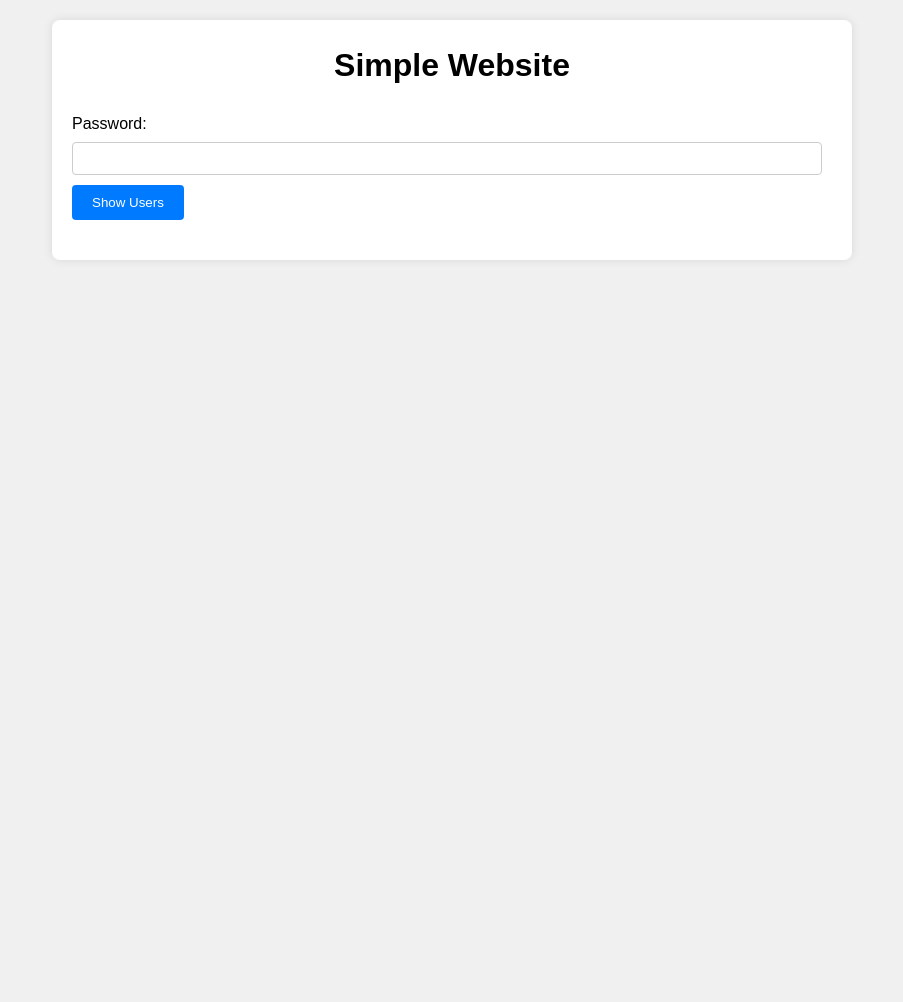
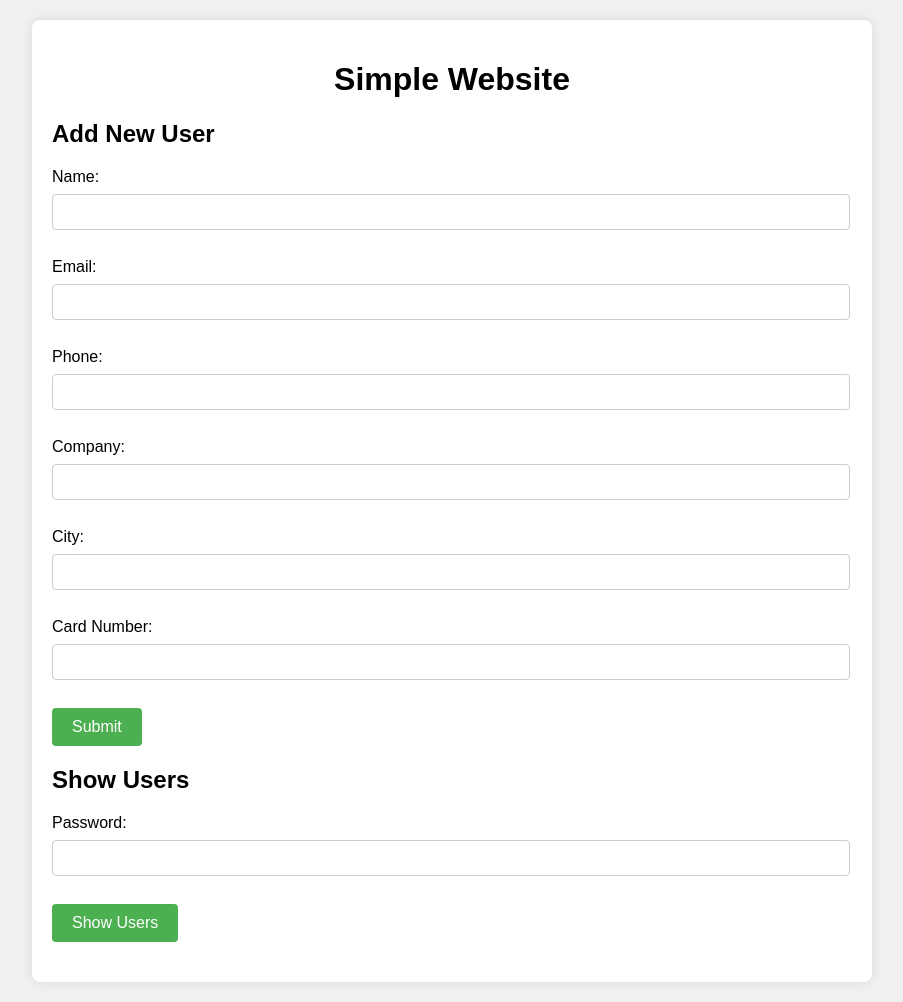
Before and after one commit to etgeriflimba/mywebsite, a PHP site: page / in a window 1280 px wide. Shown: the whole page, without its empty margins (188-1091 px from the left). Before the commit the page ends 260 px from the top, so only its background shows below. Run offline with PHP 8.4, Linux system fonts and the light colour scheme.

Commit message:
mywebsite

```diff
--- a/config.php
+++ b/config.php
@@ -1,14 +1,13 @@
 <?php
-include 'encryption_key.php';
+// Constants for database connection
+define('DB_SERVER', 'localhost'); // Ganti dengan host database Anda
+define('DB_USERNAME', 'id22330104_ujicoba'); // Ganti dengan username database Anda
+define('DB_PASSWORD', 'Ujicoba123#'); // Ganti dengan password database Anda
+define('DB_NAME', 'id22330104_ujicoba'); // Ganti dengan nama database Anda
 
-$servername = "localhost";
-$username = "root";
-$password = "";
-$dbname = "mydatabase";
-
-// Create connection
-$conn = new mysqli($servername, $username, $password, $dbname);
-
+// Create a new MySQLi connection
+$conn = new mysqli(DB_SERVER, DB_USERNAME, DB_PASSWORD, DB_NAME);
+define('ENCRYPTION_KEY', 'Ujicoba123#'); // Ganti dengan kunci enkripsi Anda
 // Check connection
 if ($conn->connect_error) {
     die("Connection failed: " . $conn->connect_error);
--- a/encryption_key.php
+++ b/encryption_key.php
@@ -1,4 +1,3 @@
 <?php
-//kunci enkripsi//
-define('ENCRYPTION_KEY', 'your-secret-key-here');
+define('ENCRYPTION_KEY', 'hanyaujicoba');
 ?>
--- a/index.php
+++ b/index.php
@@ -5,7 +5,6 @@ ini_set('display_errors', 1);
 
 include 'config.php';
 
-// Fungsi enkripsi dan dekripsi data
 function encryptData($data, $key) {
     $iv = openssl_random_pseudo_bytes(openssl_cipher_iv_length('aes-256-cbc'));
     $encrypted = openssl_encrypt($data, 'aes-256-cbc', $key, 0, $iv);
@@ -13,98 +12,68 @@ function encryptData($data, $key) {
 }
 
 function decryptData($data, $key) {
-    $parts = explode('::', base64_decode($data), 2);
+    $decoded_data = base64_decode($data);
+    if ($decoded_data === false) {
+        return null; // Return null if base64 decoding fails
+    }
+    $parts = explode('::', $decoded_data, 2);
     if (count($parts) === 2) {
         $encrypted_data = $parts[0];
         $iv = base64_decode($parts[1]);
-        if (strlen($iv) === openssl_cipher_iv_length('aes-256-cbc')) {
-            return openssl_decrypt($encrypted_data, 'aes-256-cbc', $key, 0, $iv);
+        if ($iv !== false && strlen($iv) === openssl_cipher_iv_length('aes-256-cbc')) {
+            $decrypted = openssl_decrypt($encrypted_data, 'aes-256-cbc', $key, 0, $iv);
+            return $decrypted !== false ? $decrypted : null; // Return decrypted data or null if decryption fails
         }
     }
-    return null;
+    return null; // Return null if decryption fails
 }
 
+// Penambahan data
+if ($_SERVER["REQUEST_METHOD"] == "POST" && isset($_POST['submit'])) {
+    $name = $_POST["name"]; // Name tidak dienkripsi
+    $email = encryptData($_POST["email"], ENCRYPTION_KEY); // Email dienkripsi
+    $phone = $_POST["phone"];
+    $company = $_POST["company"];
+    $city = $_POST["city"];
+    $card_number = encryptData($_POST["card_number"], ENCRYPTION_KEY); // Card Number dienkripsi
+
+    $sql = "INSERT INTO users (name, email, phone, company, city, card_number)
+            VALUES ('$name', '$email', '$phone', '$company', '$city', '$card_number')";
+
+    if ($conn->query($sql) === TRUE) {
+        echo "<div class='success'>New record created successfully</div>";
+    } else {
+        echo "<div class='error'>Error: " . $sql . "<br>" . $conn->error . "</div>";
+    }
+}
+
+// Penghapusan data
+if (isset($_GET['delete'])) {
+    $id = $_GET['delete'];
+    $sql = "DELETE FROM users WHERE id=$id";
+
+    if ($conn->query($sql) === TRUE) {
+        echo "<div class='success'>Record deleted successfully</div>";
+    } else {
+        echo "<div class='error'>Error: " . $sql . "<br>" . $conn->error . "</div>";
+    }
+}
+
+// Memeriksa password untuk menampilkan daftar pengguna
 $show_users = false;
-
-// Periksa apakah form untuk menampilkan pengguna telah disubmit
-if ($_SERVER["REQUEST_METHOD"] == "POST" && isset($_POST['submit_show_users'])) {
+if ($_SERVER["REQUEST_METHOD"] == "POST" && isset($_POST['show_users'])) {
     $password = $_POST["password"];
-    if ($password === 'Ujicoba123#') {
-        $_SESSION['show_users'] = true; // Set session jika password benar
-        $show_users = true; // Set variabel untuk menampilkan users
+    if ($password === 'ujicoba') {  // Ganti dengan kata sandi Anda
+        $_SESSION['show_users'] = true;
+        $show_users = true;
     } else {
         echo "<div class='error'>Incorrect password</div>";
     }
 }
 
-// Periksa session untuk menentukan apakah menampilkan users atau tidak
 if (isset($_SESSION['show_users']) && $_SESSION['show_users'] === true) {
     $show_users = true;
 }
-
-// Proses form untuk menambah atau mengupdate data pengguna
-if ($_SERVER["REQUEST_METHOD"] == "POST" && isset($_POST['submit'])) {
-    $id = isset($_POST["id"]) ? intval($_POST["id"]) : 0;
-    $name = $_POST["name"];
-    $email = encryptData($_POST["email"], ENCRYPTION_KEY);
-    $phone = $_POST["phone"];
-    $company = $_POST["company"];
-    $city = $_POST["city"];
-    $card_number = encryptData($_POST["card_number"], ENCRYPTION_KEY);
-
-    if ($id) {
-        $stmt = $conn->prepare("UPDATE users SET name=?, email=?, phone=?, company=?, city=?, card_number=? WHERE id=?");
-        $stmt->bind_param("ssssssi", $name, $email, $phone, $company, $city, $card_number, $id);
-    } else {
-        $stmt = $conn->prepare("INSERT INTO users (name, email, phone, company, city, card_number) VALUES (?, ?, ?, ?, ?, ?)");
-        $stmt->bind_param("ssssss", $name, $email, $phone, $company, $city, $card_number);
-    }
-
-    if ($stmt->execute()) {
-        echo "<div class='success'>Record " . ($id ? "updated" : "created") . " successfully</div>";
-    } else {
-        echo "<div class='error'>Error: " . $stmt->error . "</div>";
-    }
-    $stmt->close();
-}
-
-// Proses untuk menghapus pengguna
-if (isset($_GET['delete'])) {
-    $id = intval($_GET['delete']);
-    $stmt = $conn->prepare("DELETE FROM users WHERE id=?");
-    $stmt->bind_param("i", $id);
-
-    if ($stmt->execute()) {
-        echo "<div class='success'>Record deleted successfully</div>";
-    } else {
-        echo "<div class='error'>Error: " . $stmt->error . "</div>";
-    }
-    $stmt->close();
-}
-
-// Data untuk mengedit pengguna
-$edit_data = ['id' => '', 'name' => '', 'email' => '', 'phone' => '', 'company' => '', 'city' => '', 'card_number' => ''];
-if (isset($_GET['edit'])) {
-    $id = intval($_GET['edit']);
-    $stmt = $conn->prepare("SELECT * FROM users WHERE id=?");
-    $stmt->bind_param("i", $id);
-    $stmt->execute();
-    $result = $stmt->get_result();
-    if ($result->num_rows > 0) {
-        $row = $result->fetch_assoc();
-        $edit_data = [
-            'id' => $row['id'],
-            'name' => $row['name'],
-            'email' => decryptData($row['email'], ENCRYPTION_KEY),
-            'phone' => $row['phone'],
-            'company' => $row['company'],
-            'city' => $row['city'],
-            'card_number' => decryptData($row['card_number'], ENCRYPTION_KEY)
-        ];
-    }
-    $stmt->close();
-}
-
 ?>
 
 <!DOCTYPE html>
@@ -113,38 +82,37 @@ if (isset($_GET['edit'])) {
     <meta charset="UTF-8">
     <meta name="viewport" content="width=device-width, initial-scale=1.0">
     <title>Simple Website</title>
-    <link rel="stylesheet" href="style.css">
+    <link rel="stylesheet" href="style.css"> <!-- Link ke file CSS eksternal -->
 </head>
 <body>
     <div class="container">
         <h1>Simple Website</h1>
 
+        <h2>Add New User</h2>
+        <form method="POST" action="">
+            <label for="name">Name:</label>
+            <input type="text" id="name" name="name" required><br><br>
+            <label for="email">Email:</label>
+            <input type="email" id="email" name="email" required><br><br>
+            <label for="phone">Phone:</label>
+            <input type="text" id="phone" name="phone"><br><br>
+            <label for="company">Company:</label>
+            <input type="text" id="company" name="company"><br><br>
+            <label for="city">City:</label>
+            <input type="text" id="city" name="city"><br><br>
+            <label for="card_number">Card Number:</label>
+            <input type="text" id="card_number" name="card_number" required><br><br>
+            <button type="submit" name="submit">Submit</button>
+        </form>
+
         <?php if (!$show_users): ?>
+            <h2>Show Users</h2>
             <form method="POST" action="">
                 <label for="password">Password:</label>
-                <input type="password" id="password" name="password" required>
-                <input type="hidden" name="show_users" value="true">
-                <button type="submit" name="submit_show_users">Show Users</button>
+                <input type="password" id="password" name="password" required><br><br>
+                <button type="submit" name="show_users">Show Users</button>
             </form>
         <?php else: ?>
-
-            <form method="POST" action="">
-                <input type="hidden" name="id" value="<?php echo htmlspecialchars($edit_data['id']); ?>">
-                <label for="name">Name:</label>
-                <input type="text" id="name" name="name" value="<?php echo htmlspecialchars($edit_data['name']); ?>" required>
-                <label for="email">Email:</label>
-                <input type="email" id="email" name="email" value="<?php echo htmlspecialchars($edit_data['email']); ?>" required>
-                <label for="phone">Phone:</label>
-                <input type="text" id="phone" name="phone" value="<?php echo htmlspecialchars($edit_data['phone']); ?>" required>
-                <label for="company">Company:</label>
-                <input type="text" id="company" name="company" value="<?php echo htmlspecialchars($edit_data['company']); ?>" required>
-                <label for="city">City:</label>
-                <input type="text" id="city" name="city" value="<?php echo htmlspecialchars($edit_data['city']); ?>" required>
-                <label for="card_number">Card Number:</label>
-                <input type="text" id="card_number" name="card_number" value="<?php echo htmlspecialchars($edit_data['card_number']); ?>" required>
-                <button type="submit" name="submit">Submit</button>
-            </form>
-
             <h2>Users List</h2>
             <table>
                 <tr>
@@ -163,33 +131,29 @@ if (isset($_GET['edit'])) {
 
                 if ($result->num_rows > 0) {
                     while($row = $result->fetch_assoc()) {
-                        $decrypted_email = htmlspecialchars(decryptData($row["email"], ENCRYPTION_KEY) ?? '');
-                        $decrypted_card_number = htmlspecialchars(decryptData($row["card_number"], ENCRYPTION_KEY) ?? '');
+                        // Handle decryption only for encrypted fields
+                        $decrypted_email = decryptData($row["email"], ENCRYPTION_KEY);
+                        $decrypted_card_number = decryptData($row["card_number"], ENCRYPTION_KEY);
+
                         echo "<tr>
-                                <td>" . $row["id"]. "</td>
+                                <td>" . $row["id"] . "</td>
                                 <td>" . htmlspecialchars($row["name"]) . "</td>
-                                <td>" . $decrypted_email . "</td>
-                                <td>" . htmlspecialchars($row["phone"]) . "</td>
-                                <td>" . htmlspecialchars($row["company"]) . "</td>
-                                <td>" . htmlspecialchars($row["city"]) . "</td>
-                                <td>" . $decrypted_card_number . "</td>
-                                <td>
-                                    <a href='?edit=" . $row["id"] . "'>Edit</a> |
-                                    <a href='?delete=" . $row["id"] . "' onclick='return confirm(\"Are you sure you want to delete this record?\")'>Delete</a>
-                                </td>
+                                <td>" . ($decrypted_email !== null ? htmlspecialchars($decrypted_email) : 'Decryption Error') . "</td>
+                                <td>" . (isset($row["phone"]) ? htmlspecialchars($row["phone"]) : '') . "</td>
+                                <td>" . (isset($row["company"]) ? htmlspecialchars($row["company"]) : '') . "</td>
+                                <td>" . (isset($row["city"]) ? htmlspecialchars($row["city"]) : '') . "</td>
+                                <td>" . ($decrypted_card_number !== null ? htmlspecialchars($decrypted_card_number) : 'Decryption Error') . "</td>
+                                <td><a href='?delete=" . $row["id"] . "' onclick='return confirm(\"Are you sure you want to delete this record?\")'>Delete</a></td>
                               </tr>";
                     }
                 } else {
                     echo "<tr><td colspan='8'>No users found</td></tr>";
                 }
+
+                $conn->close();
                 ?>
             </table>
-
         <?php endif; ?>
     </div>
 </body>
 </html>
-
-<?php
-$conn->close();
-?>
--- a/style.css
+++ b/style.css
@@ -1,20 +1,13 @@
-/* Reset CSS untuk memastikan tampilan seragam di berbagai browser */
-* {
+body {
+    font-family: Arial, sans-serif;
+    background-color: #f0f0f0;
     margin: 0;
     padding: 0;
-    box-sizing: border-box;
-}
-
-body {
-    font-family: Arial, sans-serif;
-    line-height: 1.6;
-    background-color: #f0f0f0;
-    padding: 20px;
 }
 
 .container {
     max-width: 800px;
-    margin: 0 auto;
+    margin: 20px auto;
     background-color: #fff;
     padding: 20px;
     border-radius: 8px;
@@ -23,7 +16,6 @@ body {
 
 h1 {
     text-align: center;
-    margin-bottom: 20px;
 }
 
 form {
@@ -32,37 +24,34 @@ form {
 
 form label {
     display: block;
-    margin-bottom: 5px;
+    margin-bottom: 8px;
 }
 
-form input[type="text"],
-form input[type="email"],
-form input[type="password"] {
-    width: calc(100% - 10px);
+form input[type=text],
+form input[type=email],
+form input[type=password] {
+    width: calc(100% - 20px);
     padding: 8px;
     margin-bottom: 10px;
+    font-size: 16px;
     border: 1px solid #ccc;
     border-radius: 4px;
 }
 
-form input[type="text"]:focus,
-form input[type="email"]:focus,
-form input[type="password"]:focus {
-    outline: none;
-    border-color: #007bff;
-}
-
-form button {
+form button[type=submit],
+form button[type=button] {
     padding: 10px 20px;
-    background-color: #007bff;
+    font-size: 16px;
+    background-color: #4CAF50;
     color: #fff;
     border: none;
     border-radius: 4px;
     cursor: pointer;
 }
 
-form button:hover {
-    background-color: #0056b3;
+form button[type=submit]:hover,
+form button[type=button]:hover {
+    background-color: #45a049;
 }
 
 table {
--- a/test_db.php
+++ b/test_db.php
@@ -1,13 +1,9 @@
 <?php
 include 'config.php';
 
-// Check connection
 if ($conn->connect_error) {
     die("Connection failed: " . $conn->connect_error);
 }
-
 echo "Connected successfully";
-
-// Close connection
 $conn->close();
 ?>
```
Also changed, not shown: other parts of style.css (+17 -21 lines).
